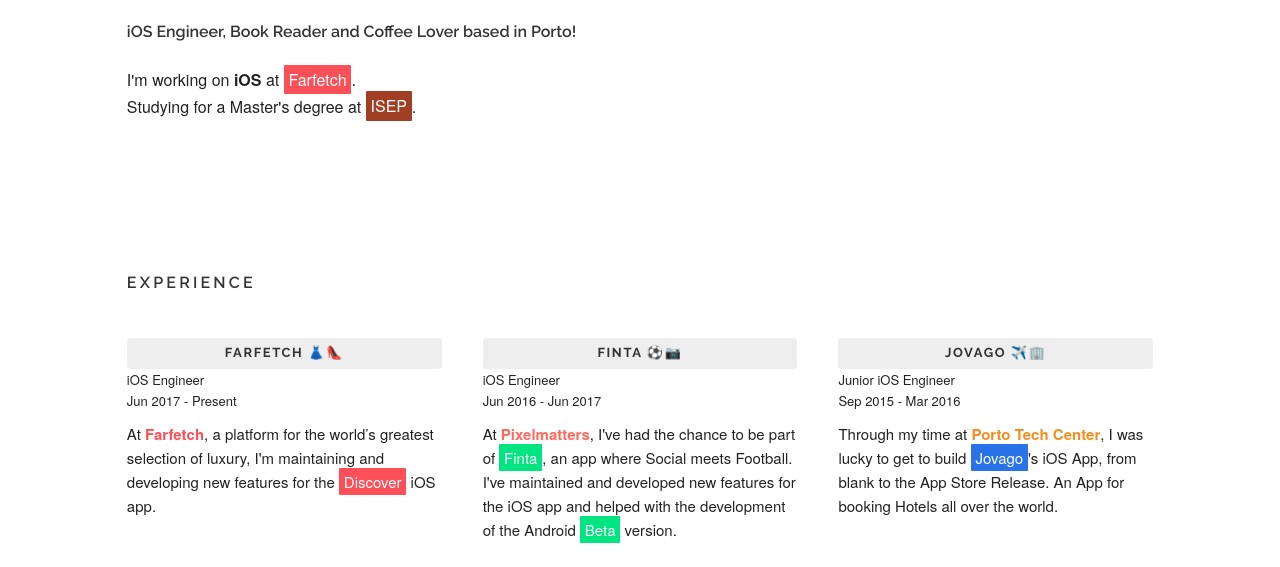
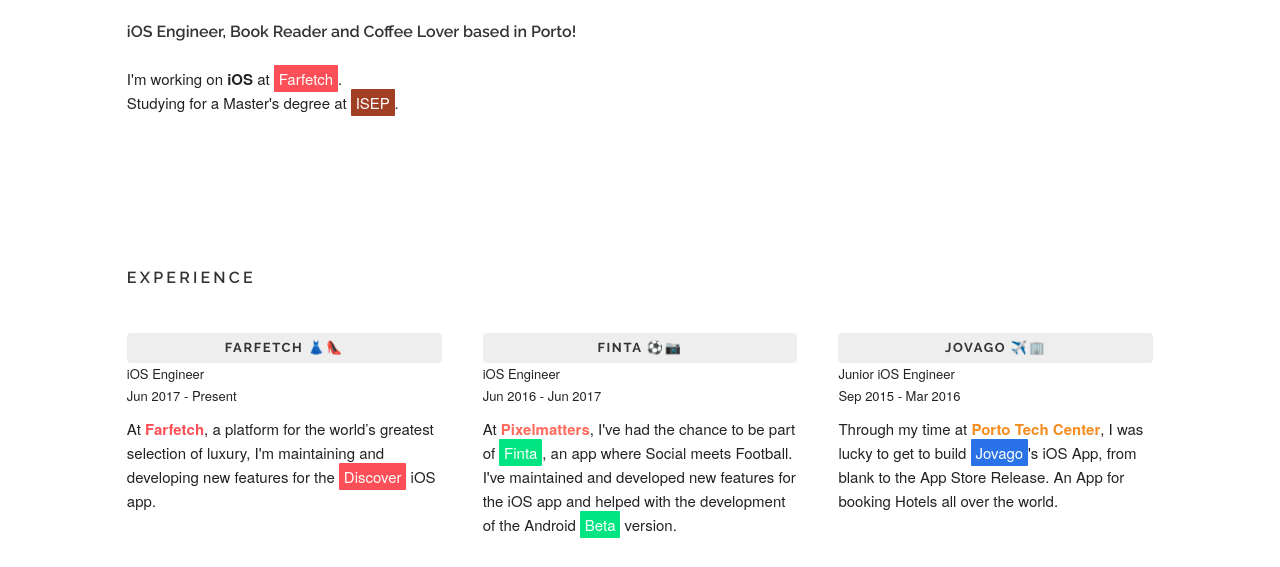
Before and after one commit to franciscoamado/FranciscoAmado.github.io, a Gatsby site: page / in a window 1280 px wide. Shown: the part 233-800 px from the top of the page. Built offline with nearby package versions, Linux system fonts and the light colour scheme; Gatsby itself is replaced by a stand-in of ours; some packages are replaced by stand-ins of ours.

Commit message:
Fixed Header Description 💅🏻

```diff
--- a/src/sections/header-home.js
+++ b/src/sections/header-home.js
@@ -12,12 +12,12 @@
       <h4>
         iOS Engineer, Book Reader and Coffee Lover based in Porto!
       </h4>
-      <p style={{ marginBottom: 0 }}>
+      <Description>
         I'm working on <strong>iOS</strong> at <Tag text="Farfetch" href="http://farfetch.com/" background="#fd4f57"/>.
-      </p>
-      <p style={{ marginBottom: 0 }}>
+      </Description>
+      <Description>
         Studying for a Master's degree at <Tag text="ISEP" href="https://www.isep.ipp.pt/" background="#A13F25"/>.
-      </p>
+      </Description>
   </Container>
   );
 };
@@ -31,4 +31,11 @@
   text-transform: uppercase;
 `
 
+const Description = styled.body`
+  text-align: left;
+  margin-bottom: 0;
+  font-size: 15px;
+  line-height: 1.6;
+`
+
 export default (props) => <HomeHeader {...props} />;
```
